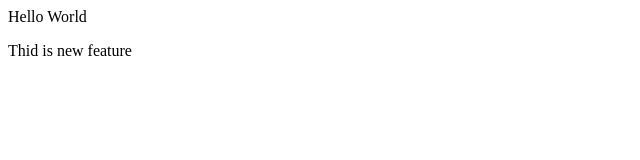
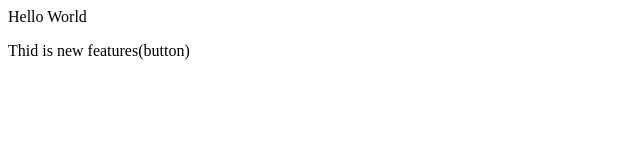
Before and after one commit to hiteshraj786/LocalRepo, a plain HTML site: page index.html in a window 1280 px wide. Shown: the full height of the page, 0-640 px from the left. Drawn offline with Linux system fonts and the light colour scheme.

Commit message:
add new feature

```diff
--- a/index.html
+++ b/index.html
@@ -1,3 +1,3 @@
 <p>Hello World</p>
 <!-- github repo -> clone -> changes -> add -> commit -> push  -->
- <p>Thid is new feature</p>
+ <p>Thid is new features(button)</p>
```
